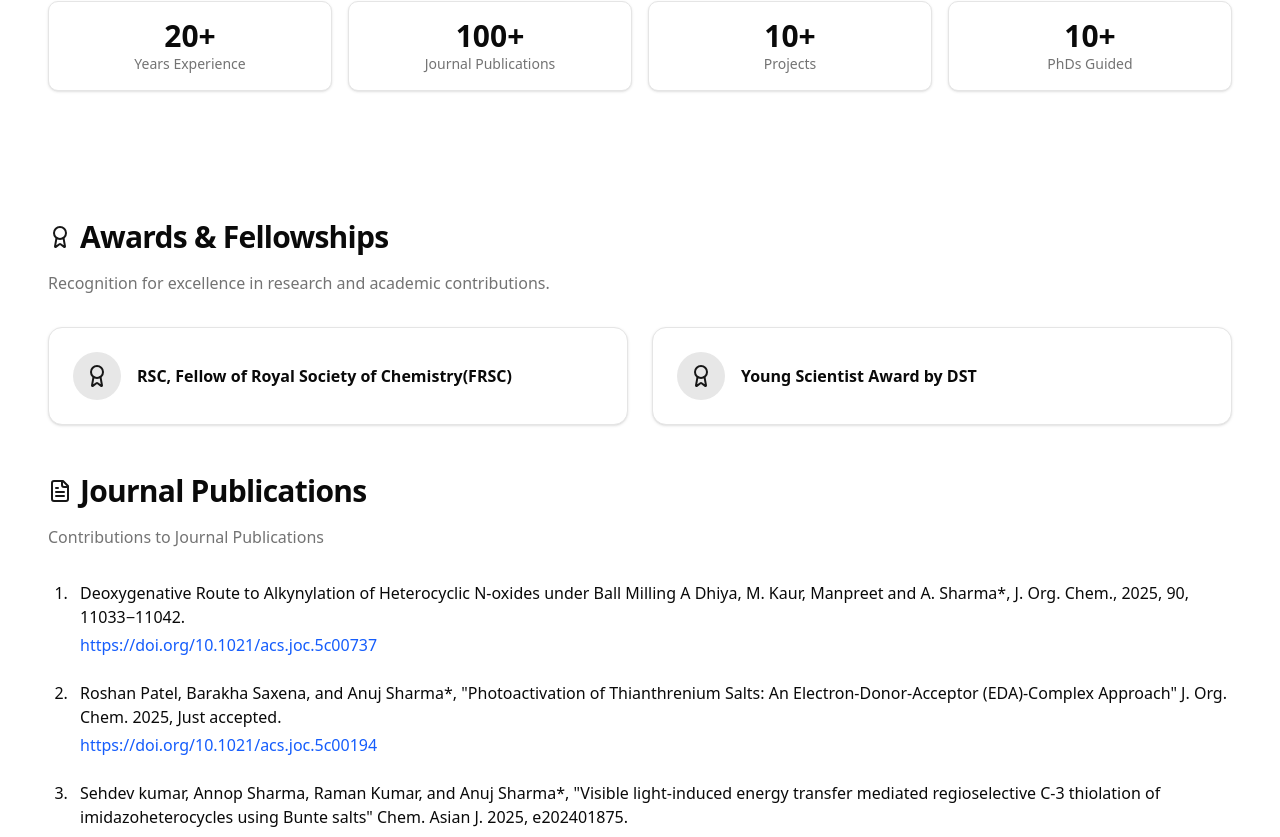
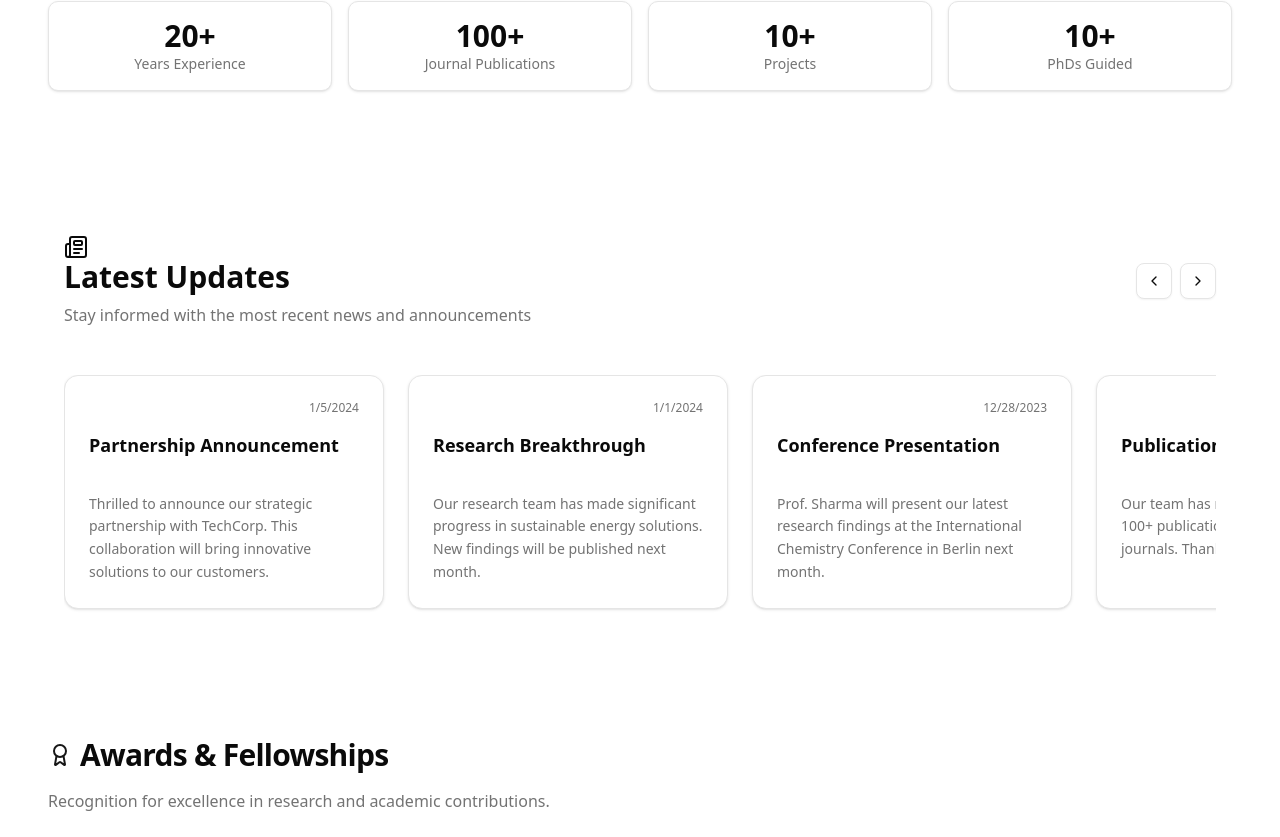
Before and after one commit to dev-shrutiarora/anuj_sharma, a Next.js app: page / in a window 1280 px wide. Shown: the part 1094-1931 px from the top of the page. Built offline with nearby package versions, Linux system fonts and the light colour scheme.

Commit message:
add :   news , av

```diff
--- a/app/page.tsx
+++ b/app/page.tsx
@@ -8,14 +8,13 @@ import LeadershipSection from '@/components/section/LeadershipSection';
 import SpiritualitySection from '@/components/section/SpiritualitySection';
 import BookSection from '@/components/section/bookSection';
 import MajorContributions from '@/components/section/MajorContributions';
-
-
+import HomePage from '@/components/section/news';
 
 export default function ProfessorPage() {
   return (
     <main className="container mx-auto py-8 px-6 md:px-12">
       <HeroSection />
-
+      <HomePage />
       <AwardsSetion />
 
       <Journal />
--- a/components/section/heroSection.tsx
+++ b/components/section/heroSection.tsx
@@ -6,12 +6,12 @@ export default function HeroSection() {
   const [currentSlide, setCurrentSlide] = useState(0);
 
   const slides = [
-    '/hero/na1.JPG?height=1080&width=1920',
-    '/hero/na2.JPG?height=1080&width=1920',
-    '/hero/na3.JPG?height=1080&width=1920',
-    '/hero/na4.JPG?height=1080&width=1920',
-    '/hero/na5.JPG?height=1080&width=1920',
-    '/hero/na6.JPG?height=1080&width=1920'
+    '/hero/na1.jpg?height=1080&width=1920',
+    '/hero/na2.jpg?height=1080&width=1920',
+    '/hero/na3.jpg?height=1080&width=1920',
+    '/hero/na4.jpg?height=1080&width=1920',
+    '/hero/na5.jpg?height=1080&width=1920',
+    '/hero/na6.jpg?height=1080&width=1920'
 
   ];
 
--- /dev/null
+++ b/components/section/news.tsx
@@ -0,0 +1,161 @@
+'use client';
+
+import { Button } from '@/components/ui/button';
+import {
+  Card,
+  CardContent,
+  CardDescription,
+  CardHeader,
+  CardTitle,
+} from '@/components/ui/card';
+import { Badge } from '@/components/ui/badge';
+import { ChevronLeft, ChevronRight, Newspaper } from 'lucide-react';
+import { useRef, useEffect } from 'react';
+
+export default function HomePage() {
+  const scrollRef = useRef<HTMLDivElement>(null);
+  const newsUpdates = [
+    {
+      id: 1,
+      title: 'New Product Launch Success',
+      content:
+        "We're excited to announce that our latest product has exceeded all expectations with over 10,000 pre-orders in the first week!",
+      lastUpdate: '2024-01-15',
+    },
+    {
+      id: 2,
+      title: 'Team Expansion Update',
+      content:
+        "Happy to share that we're growing our engineering team by 50% this quarter. Looking forward to building amazing things together!",
+      lastUpdate: '2024-01-10',
+    },
+    {
+      id: 3,
+      title: 'Partnership Announcement',
+      content:
+        'Thrilled to announce our strategic partnership with TechCorp. This collaboration will bring innovative solutions to our customers.',
+      lastUpdate: '2024-01-05',
+    },
+    {
+      id: 4,
+      title: 'Research Breakthrough',
+      content:
+        'Our research team has made significant progress in sustainable energy solutions. New findings will be published next month.',
+      lastUpdate: '2024-01-01',
+    },
+    {
+      id: 5,
+      title: 'Conference Presentation',
+      content:
+        'Prof. Sharma will present our latest research findings at the International Chemistry Conference in Berlin next month.',
+      lastUpdate: '2023-12-28',
+    },
+    {
+      id: 6,
+      title: 'Publication Milestone',
+      content:
+        'Our team has reached a milestone of 100+ publications in peer-reviewed journals. Thank you to all contributors!',
+      lastUpdate: '2023-12-20',
+    },
+    {
+      id: 7,
+      title: 'Student Achievement',
+      content:
+        'Congratulations to our PhD students who successfully defended their theses this semester. Great work!',
+      lastUpdate: '2023-12-15',
+    },
+  ];
+
+  const scrollLeft = () => {
+    if (scrollRef.current) {
+      scrollRef.current.scrollBy({ left: -340, behavior: 'smooth' });
+    }
+  };
+
+  const scrollRight = () => {
+    if (scrollRef.current) {
+      scrollRef.current.scrollBy({ left: 340, behavior: 'smooth' });
+    }
+  };
+
+  useEffect(() => {
+    const interval = setInterval(() => {
+      if (scrollRef.current) {
+        const container = scrollRef.current;
+        const maxScroll = container.scrollWidth - container.clientWidth;
+
+        // If we've reached the end, scroll back to the beginning
+        if (container.scrollLeft >= maxScroll - 10) {
+          container.scrollTo({ left: 0, behavior: 'smooth' });
+        } else {
+          // Otherwise, scroll right by one card width
+          container.scrollBy({ left: 340, behavior: 'smooth' });
+        }
+      }
+    }, 3000); // Auto-scroll every 3 seconds
+
+    return () => clearInterval(interval);
+  }, []);
+
+  return (
+    <div className=" bg-background">
+      {/* Hero Section */}
+
+      {/* News Section */}
+      <section className="py-16 px-4">
+        <div className=" ">
+          <div className="flex items-center justify-between mb-12">
+            <div>
+              <Newspaper />
+              <h2 className="text-3xl font-bold text-foreground mb-2">
+                Latest Updates
+              </h2>
+              <p className="text-muted-foreground">
+                Stay informed with the most recent news and announcements
+              </p>
+            </div>
+            <div className="flex items-center gap-2">
+              <Button variant="outline" size="icon" onClick={scrollLeft}>
+                <ChevronLeft className="h-4 w-4" />
+              </Button>
+              <Button variant="outline" size="icon" onClick={scrollRight}>
+                <ChevronRight className="h-4 w-4" />
+              </Button>
+            </div>
+          </div>
+
+          <div
+            ref={scrollRef}
+            className="flex gap-6 overflow-x-auto overflow-y-hidden pb-4 snap-x snap-mandatory scrollbar-hide"
+            style={{ scrollbarWidth: 'none', msOverflowStyle: 'none' }}
+          >
+            {newsUpdates.map((update) => (
+              <Card
+                key={update.id}
+                className="min-w-[320px] max-w-[320px] flex-shrink-0 hover:shadow-lg transition-shadow duration-300 snap-start"
+              >
+                <CardHeader className="pb-3">
+                  <div className="flex items-center justify-end mb-3">
+                    <p className="text-xs text-muted-foreground">
+                      {new Date(update.lastUpdate).toLocaleDateString()}
+                    </p>
+                  </div>
+                  <CardTitle className="text-lg leading-tight">
+                    {update.title}
+                  </CardTitle>
+                </CardHeader>
+                <CardContent className="pt-0">
+                  <CardDescription className="text-sm leading-relaxed">
+                    {update.content}
+                  </CardDescription>
+                </CardContent>
+              </Card>
+            ))}
+          </div>
+
+          {/* Call to Action */}
+        </div>
+      </section>
+    </div>
+  );
+}
```
Also changed, not shown: public/people/av.png (added), 1 other file (tests, documents, lock files or other folders).
